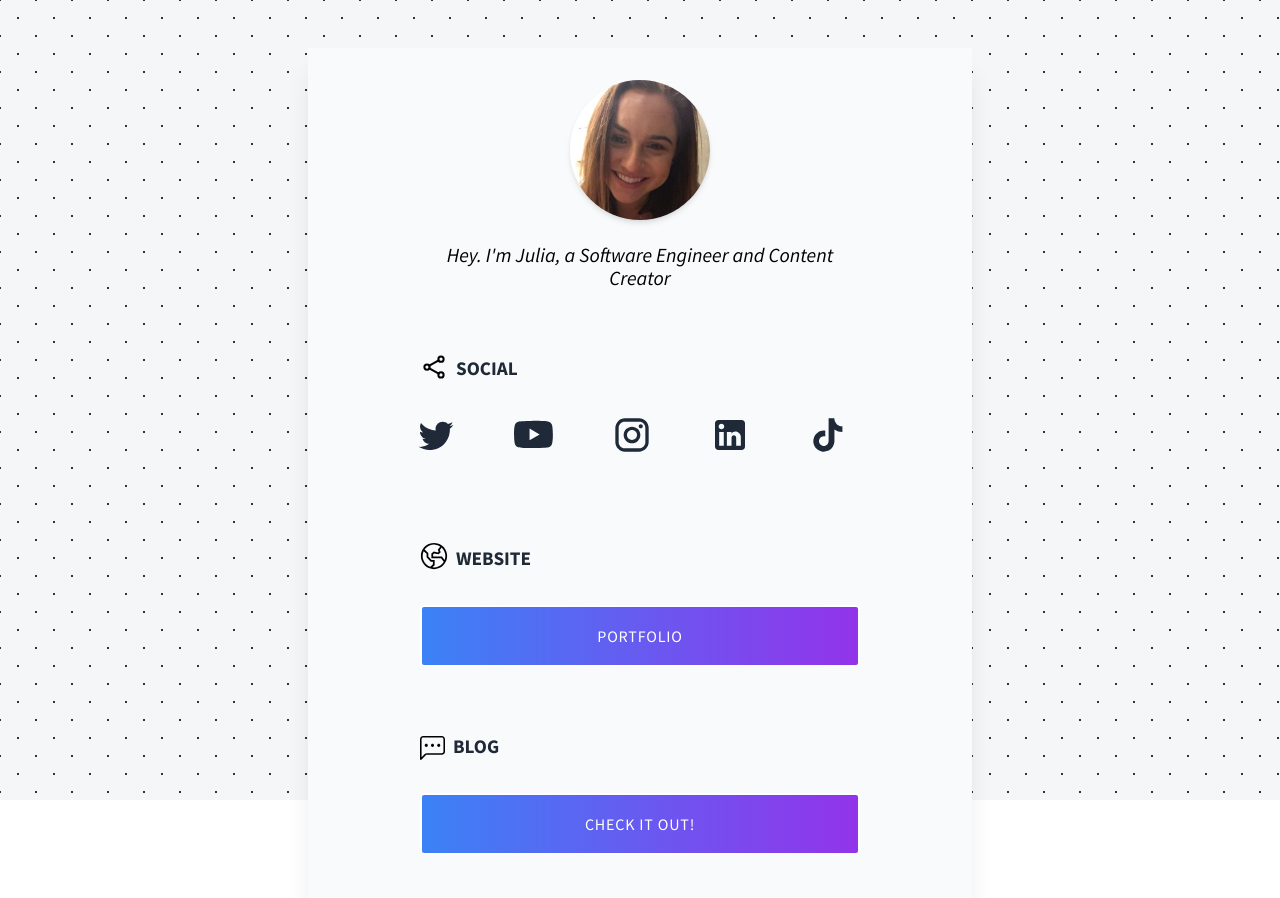
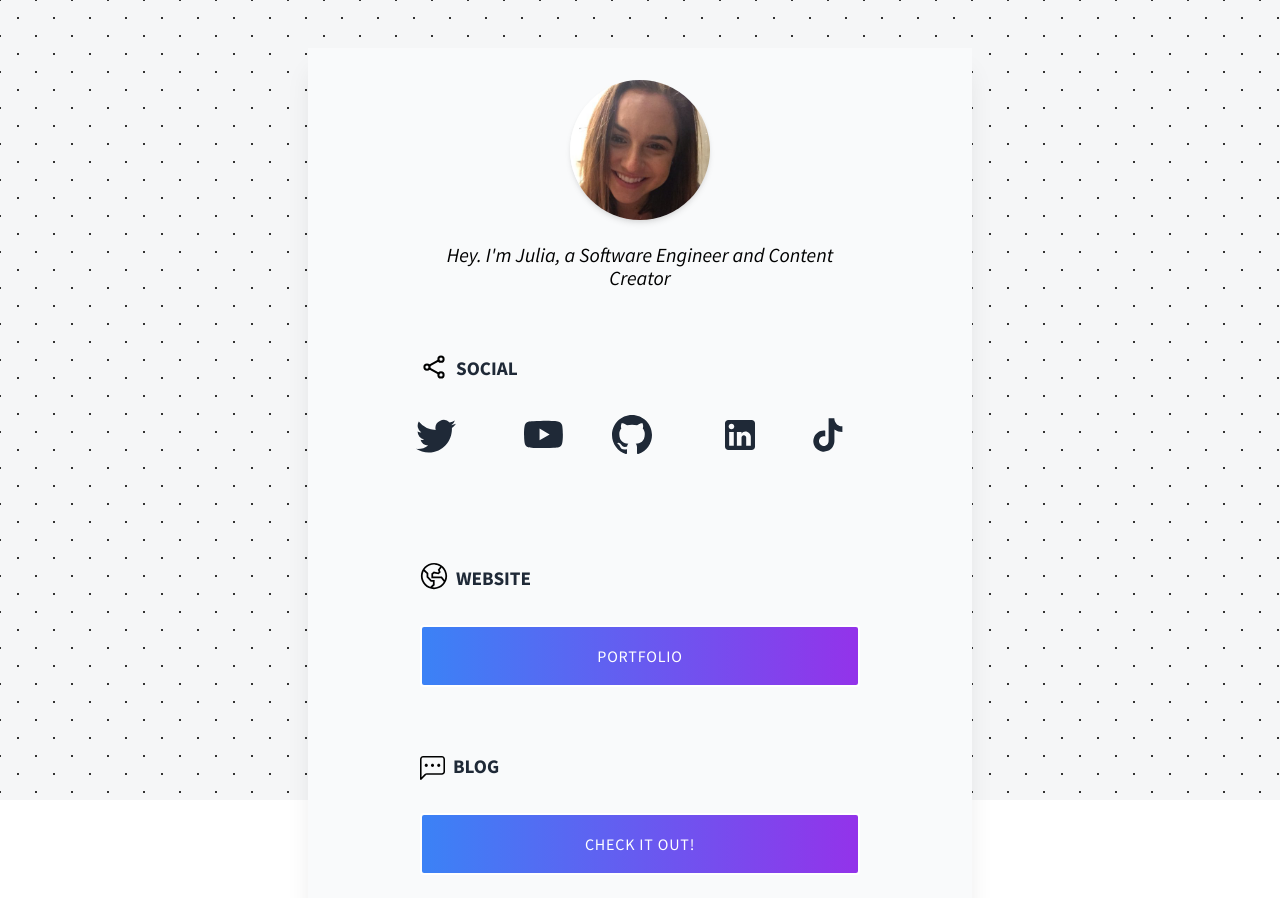
Before and after one commit to juliafmorgado/portfolio-links, a plain HTML site: page index.html in a window 1280 px wide. Shown: the top 898 px of the page. Drawn offline with Linux system fonts and the light colour scheme.

Commit message:
added twitter svg icon

```diff
--- a/index.html
+++ b/index.html
@@ -65,10 +65,11 @@
 
                             <!-- Social Links -->
                             <div class="social links_container flex flex-row justify-between">
-                                <a href="https://twitter.com/juliafmorgado"><svg width="40" height="40" viewBox="0 0 24 24" fill="none"
+
+                                <a href="https://twitter.com/juliafmorgado"><svg width="60" height="60" viewBox="0 0 24 24" fill="none"
                                         xmlns="http://www.w3.org/2000/svg">
                                         <path
-                                            d="M22.46 6C21.69 6.35 20.86 6.58 20 6.69C20.88 6.16 21.56 5.32 21.88 4.31C21.05 4.81 20.13 5.16 19.16 5.36C18.37 4.5 17.26 4 16 4C13.65 4 11.73 5.92 11.73 8.29C11.73 8.63 11.77 8.96 11.84 9.27C8.28004 9.09 5.11004 7.38 3.00004 4.79C2.63004 5.42 2.42004 6.16 2.42004 6.94C2.42004 8.43 3.17004 9.75 4.33004 10.5C3.62004 10.5 2.96004 10.3 2.38004 10V10.03C2.38004 12.11 3.86004 13.85 5.82004 14.24C5.19077 14.4122 4.53013 14.4362 3.89004 14.31C4.16165 15.1625 4.69358 15.9084 5.41106 16.4429C6.12854 16.9775 6.99549 17.2737 7.89004 17.29C6.37367 18.4904 4.49404 19.1393 2.56004 19.13C2.22004 19.13 1.88004 19.11 1.54004 19.07C3.44004 20.29 5.70004 21 8.12004 21C16 21 20.33 14.46 20.33 8.79C20.33 8.6 20.33 8.42 20.32 8.23C21.16 7.63 21.88 6.87 22.46 6V6Z"
+                                            d="M5.026 15c6.038 0 9.341-5.003 9.341-9.334 0-.14 0-.282-.006-.422A6.685 6.685 0 0 0 16 3.542a6.658 6.658 0 0 1-1.889.518 3.301 3.301 0 0 0 1.447-1.817 6.533 6.533 0 0 1-2.087.793A3.286 3.286 0 0 0 7.875 6.03a9.325 9.325 0 0 1-6.767-3.429 3.289 3.289 0 0 0 1.018 4.382A3.323 3.323 0 0 1 .64 6.575v.045a3.288 3.288 0 0 0 2.632 3.218 3.203 3.203 0 0 1-.865.115 3.23 3.23 0 0 1-.614-.057 3.283 3.283 0 0 0 3.067 2.277A6.588 6.588 0 0 1 .78 13.58a6.32 6.32 0 0 1-.78-.045A9.344 9.344 0 0 0 5.026 15z"
                                             fill="#1f2937" />
                                     </svg>
 
@@ -82,10 +83,10 @@
 
 
                                 </a>
-                                <a href="https://github.com/juliafmorgado"><svg width="40" height="40" viewBox="0 0 24 24" fill="none"
+                                <a href="https://github.com/juliafmorgado"><svg width="60" height="60" viewBox="0 0 24 24" fill="none"
                                         xmlns="http://www.w3.org/2000/svg">
                                         <path
-                                            d="M7.8 2H16.2C19.4 2 22 4.6 22 7.8V16.2C22 17.7383 21.3889 19.2135 20.3012 20.3012C19.2135 21.3889 17.7383 22 16.2 22H7.8C4.6 22 2 19.4 2 16.2V7.8C2 6.26175 2.61107 4.78649 3.69878 3.69878C4.78649 2.61107 6.26175 2 7.8 2V2ZM7.6 4C6.64522 4 5.72955 4.37929 5.05442 5.05442C4.37929 5.72955 4 6.64522 4 7.6V16.4C4 18.39 5.61 20 7.6 20H16.4C17.3548 20 18.2705 19.6207 18.9456 18.9456C19.6207 18.2705 20 17.3548 20 16.4V7.6C20 5.61 18.39 4 16.4 4H7.6ZM17.25 5.5C17.5815 5.5 17.8995 5.6317 18.1339 5.86612C18.3683 6.10054 18.5 6.41848 18.5 6.75C18.5 7.08152 18.3683 7.39946 18.1339 7.63388C17.8995 7.8683 17.5815 8 17.25 8C16.9185 8 16.6005 7.8683 16.3661 7.63388C16.1317 7.39946 16 7.08152 16 6.75C16 6.41848 16.1317 6.10054 16.3661 5.86612C16.6005 5.6317 16.9185 5.5 17.25 5.5ZM12 7C13.3261 7 14.5979 7.52678 15.5355 8.46447C16.4732 9.40215 17 10.6739 17 12C17 13.3261 16.4732 14.5979 15.5355 15.5355C14.5979 16.4732 13.3261 17 12 17C10.6739 17 9.40215 16.4732 8.46447 15.5355C7.52678 14.5979 7 13.3261 7 12C7 10.6739 7.52678 9.40215 8.46447 8.46447C9.40215 7.52678 10.6739 7 12 7V7ZM12 9C11.2044 9 10.4413 9.31607 9.87868 9.87868C9.31607 10.4413 9 11.2044 9 12C9 12.7957 9.31607 13.5587 9.87868 14.1213C10.4413 14.6839 11.2044 15 12 15C12.7957 15 13.5587 14.6839 14.1213 14.1213C14.6839 13.5587 15 12.7957 15 12C15 11.2044 14.6839 10.4413 14.1213 9.87868C13.5587 9.31607 12.7957 9 12 9Z"
+                                            d="M8 0C3.58 0 0 3.58 0 8c0 3.54 2.29 6.53 5.47 7.59.4.07.55-.17.55-.38 0-.19-.01-.82-.01-1.49-2.01.37-2.53-.49-2.69-.94-.09-.23-.48-.94-.82-1.13-.28-.15-.68-.52-.01-.53.63-.01 1.08.58 1.23.82.72 1.21 1.87.87 2.33.66.07-.52.28-.87.51-1.07-1.78-.2-3.64-.89-3.64-3.95 0-.87.31-1.59.82-2.15-.08-.2-.36-1.02.08-2.12 0 0 .67-.21 2.2.82.64-.18 1.32-.27 2-.27.68 0 1.36.09 2 .27 1.53-1.04 2.2-.82 2.2-.82.44 1.1.16 1.92.08 2.12.51.56.82 1.27.82 2.15 0 3.07-1.87 3.75-3.65 3.95.29.25.54.73.54 1.48 0 1.07-.01 1.93-.01 2.2 0 .21.15.46.55.38A8.012 8.012 0 0 0 16 8c0-4.42-3.58-8-8-8z"
                                             fill="#1f2937" />
                                     </svg>
                                 </a>
```
